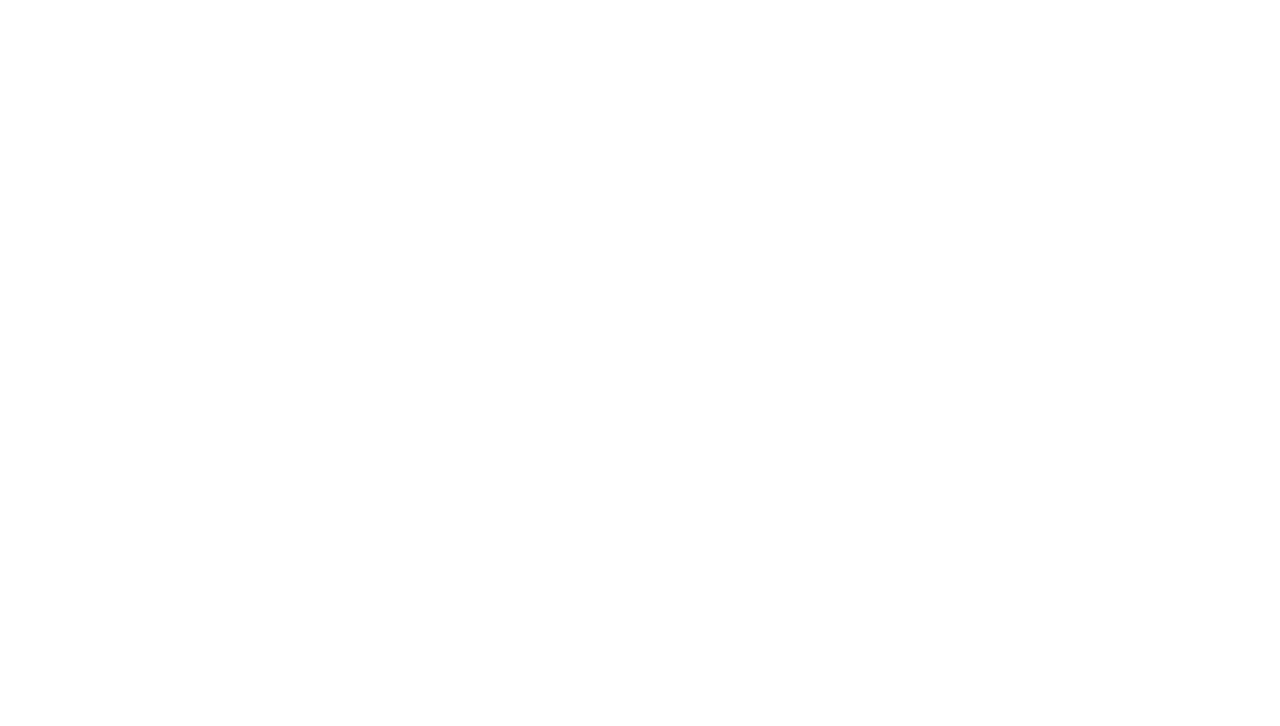
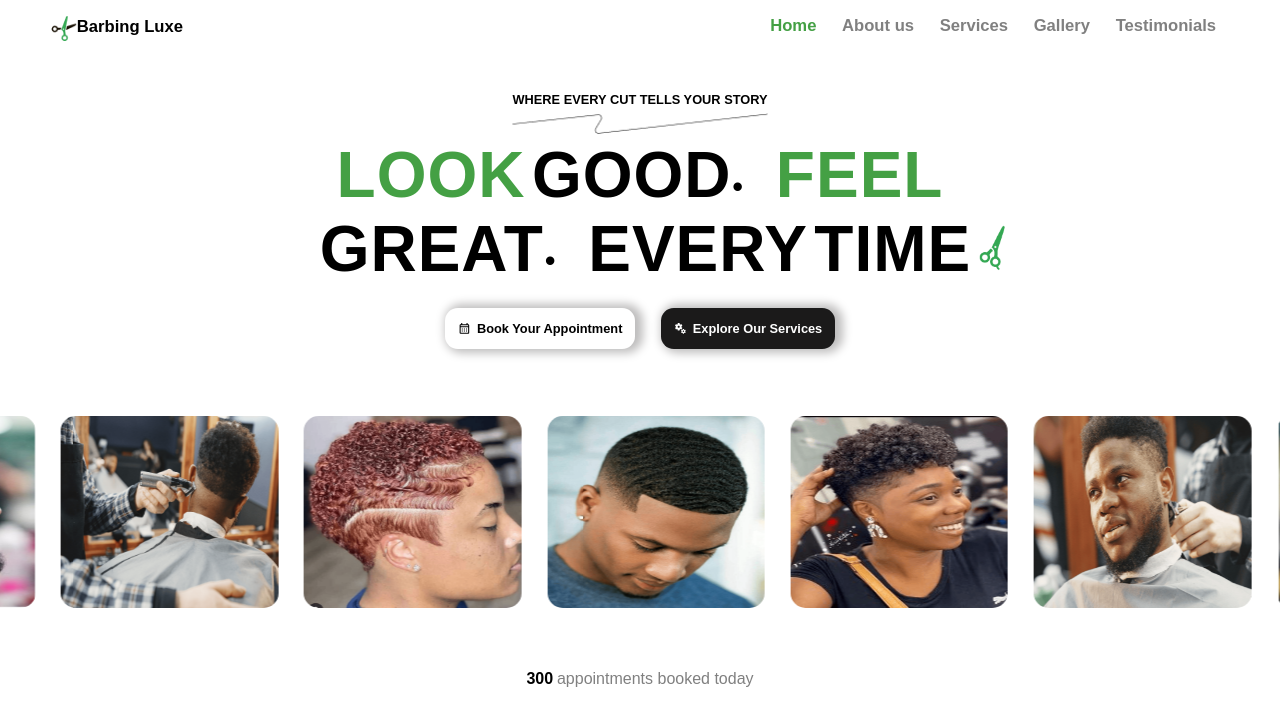
Before and after one commit to Bo1atit0/barbershop-hero-section, a React (Create React App) app in the folder hero/: page /barbershop-hero-section/hero1 in a window 1280 px wide. Before the commit this address had no page. Shown: the top 726 px of the page. Built offline with nearby package versions, Linux system fonts and the light colour scheme.

Commit message:
hosting website

```diff
--- a/hero/src/App.js
+++ b/hero/src/App.js
@@ -8,7 +8,7 @@ import HeroPage2 from './Pages/heroPage2'
 const App = () => {
   return (
 
-      <Router>
+      <Router basename='/barbershop-hero-section'>
         <section className='app'>
 
         <Routes>
--- a/hero/src/Components/HeroSection2/hero2.css
+++ b/hero/src/Components/HeroSection2/hero2.css
@@ -12,11 +12,15 @@
 
 }
 
+.hero2-container .hero2-nav .img{
+    cursor: pointer;
+}
+
 .hero2-container .hero2-nav .nav-list ul li{
     color: white;
     font-weight: 300;
     font-size: 1.2vw;
-
+    cursor: pointer;
 }
 
 .hero2-container .hero2-text{
--- a/hero/src/Components/Navbar/navbar.css
+++ b/hero/src/Components/Navbar/navbar.css
@@ -2,6 +2,7 @@
 nav .img{
     display: flex;
     text-align: center;
+    cursor: pointer;
 }
 
 nav .img img{
@@ -32,6 +33,7 @@ nav{
     margin: 0 1vw;
     color: gray;
     font-weight: 600;
+    cursor: pointer;
 }
 .hero1-nav .nav-list ul li:first-of-type{
     color: rgb(68, 160, 68);
```
